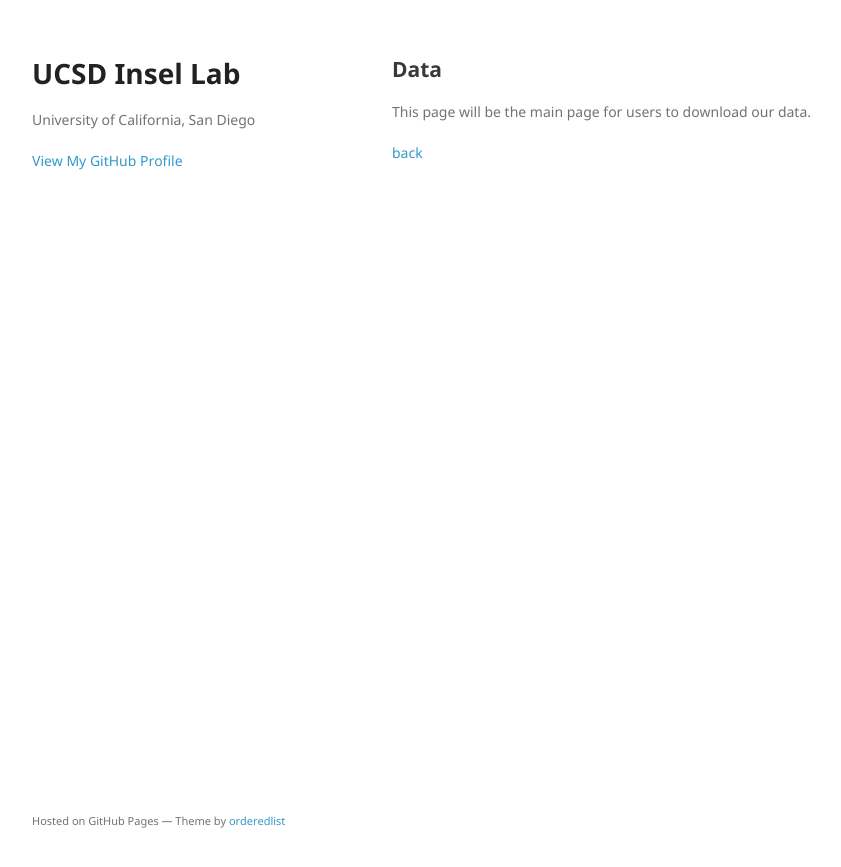
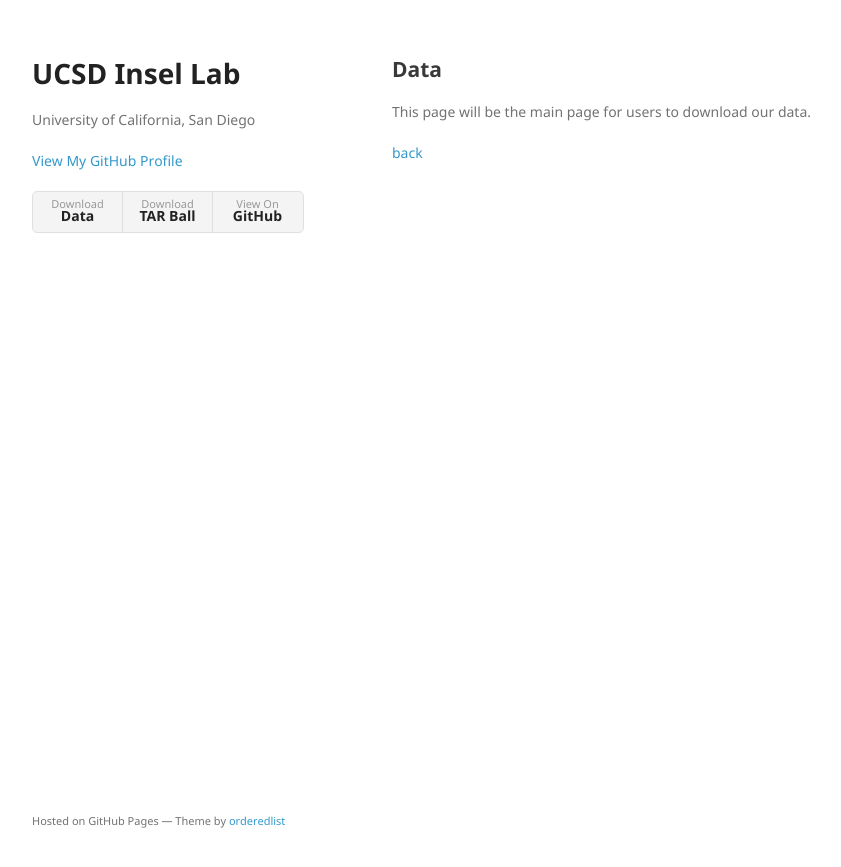
Before and after one commit to insellab/insellab.github.io, a Jekyll site: the page built from data.md, in a window 1280 px wide. Shown: the top 867 px of the page, without its empty margins (178-1019 px from the left). Built offline with Jekyll 4.4.1, drawn with Linux system fonts in a browser that asks for light colours; our own code applies the rules of GitHub Pages for plain Markdown files.

Commit message:
Changed one of the links to link to data page

```diff
--- a/_layouts/default.html
+++ b/_layouts/default.html
@@ -25,13 +25,13 @@
           <p class="view"><a href="{{ site.github.owner_url }}">View My GitHub Profile</a></p>
         {% endif %}
 
-        <!--{% if site.show_downloads %}
+        <!--{% if site.show_downloads %}-->
           <ul>
-            <li><a href="{{ site.github.zip_url }}">Download <strong>ZIP File</strong></a></li>
+            <li><a href="{{ https://insellab.github.io/data }}">Download <strong>Data</strong></a></li>
             <li><a href="{{ site.github.tar_url }}">Download <strong>TAR Ball</strong></a></li>
             <li><a href="{{ site.github.repository_url }}">View On <strong>GitHub</strong></a></li>
           </ul>
-        {% endif %} -->
+        <!-- {% endif %} -->
       </header>
       <section>
 
```
